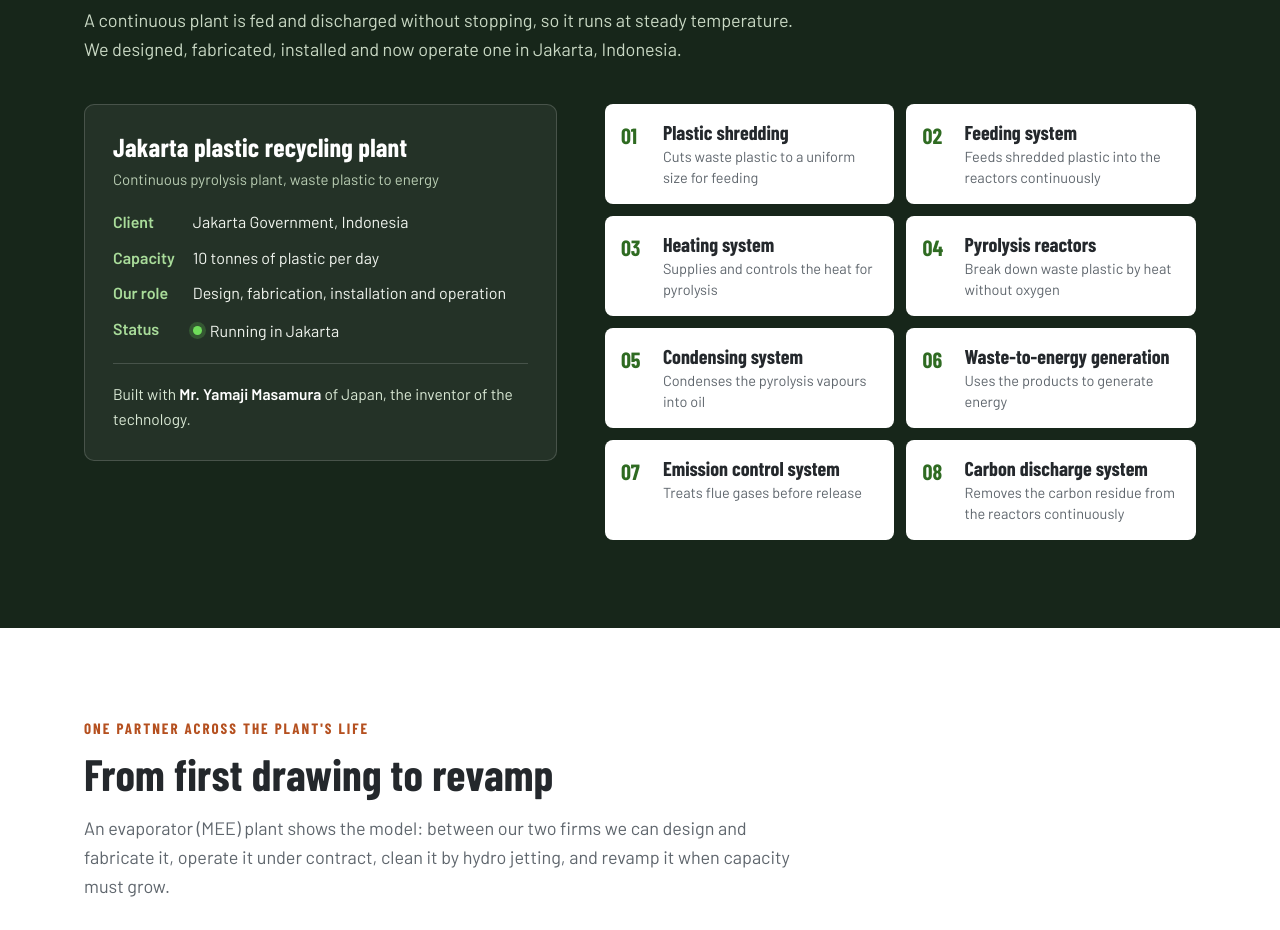
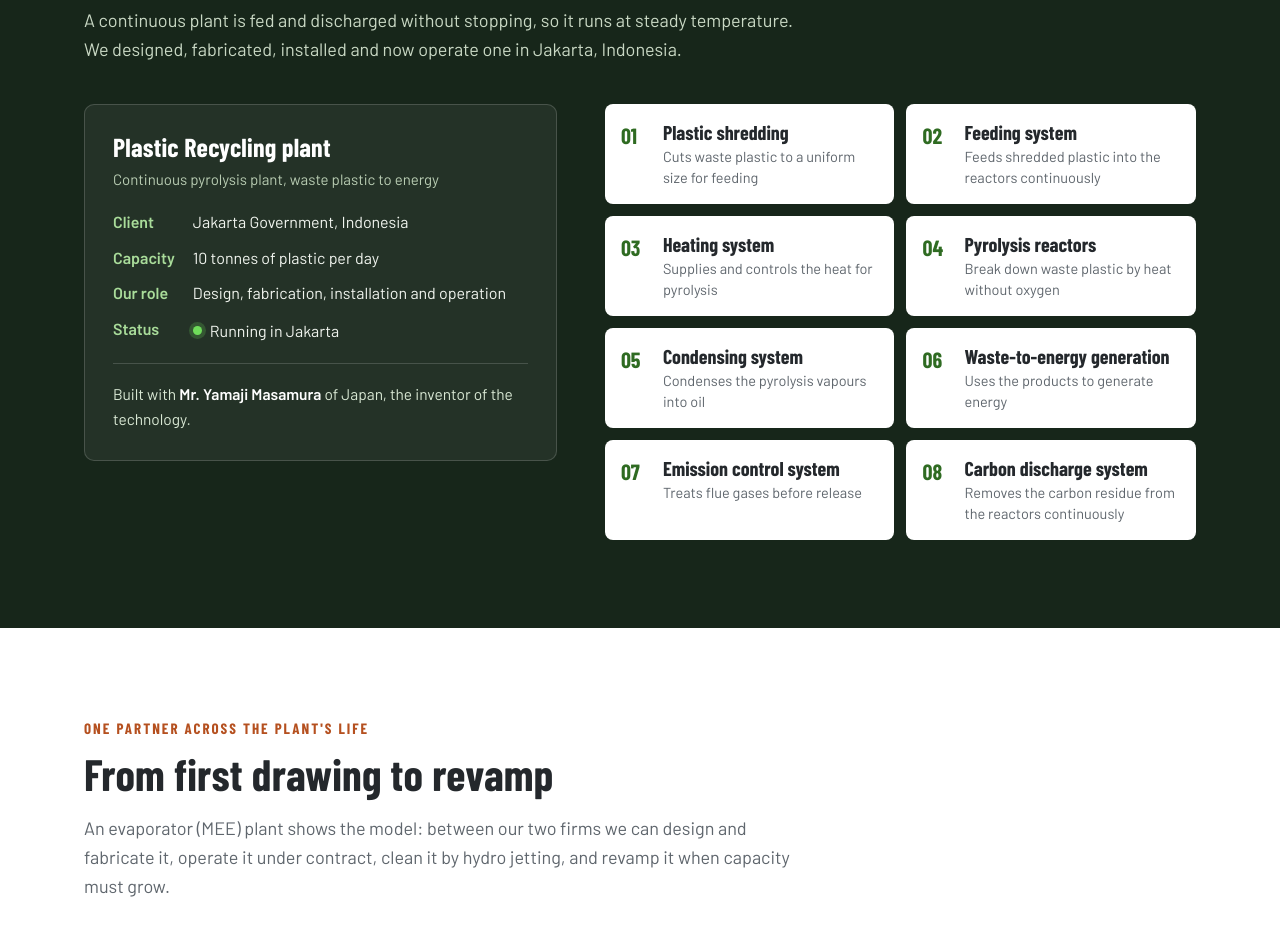
Before and after one commit to primeengineering3112/website, a plain HTML site: page index.html in a window 1280 px wide. Shown: the part 2940-3870 px from the top of the page. Drawn offline with nearby package versions, Linux system fonts and the light colour scheme; a web font is replaced by a local one.

Commit message:
Update index.html

```diff
--- a/index.html
+++ b/index.html
@@ -369,7 +369,7 @@
     <p class="lead">A continuous plant is fed and discharged without stopping, so it runs at steady temperature. We designed, fabricated, installed and now operate one in Jakarta, Indonesia.</p>
     <div class="recycle-grid">
       <div class="project">
-        <h3>Jakarta plastic recycling plant</h3>
+        <h3>Plastic Recycling plant</h3>
         <p class="sub">Continuous pyrolysis plant, waste plastic to energy</p>
         <dl>
           <dt>Client</dt><dd>Jakarta Government, Indonesia</dd>
```
